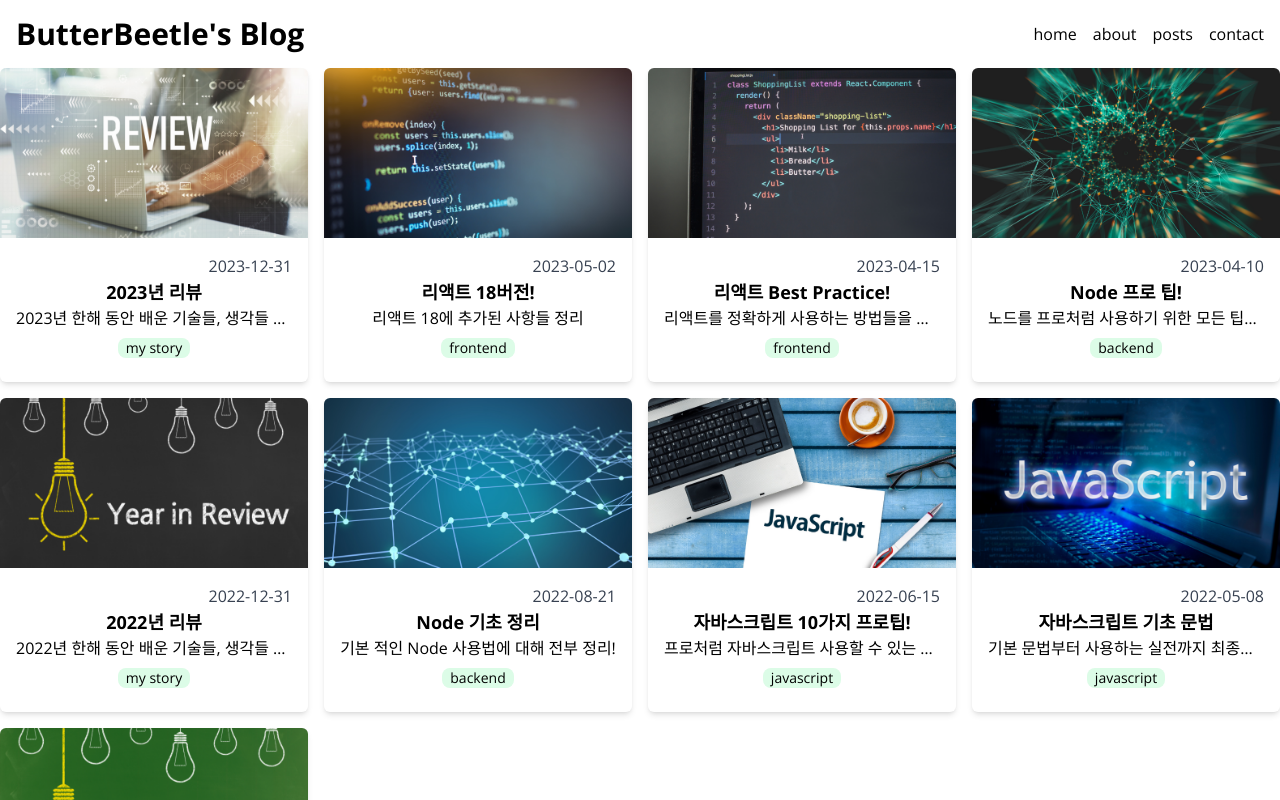
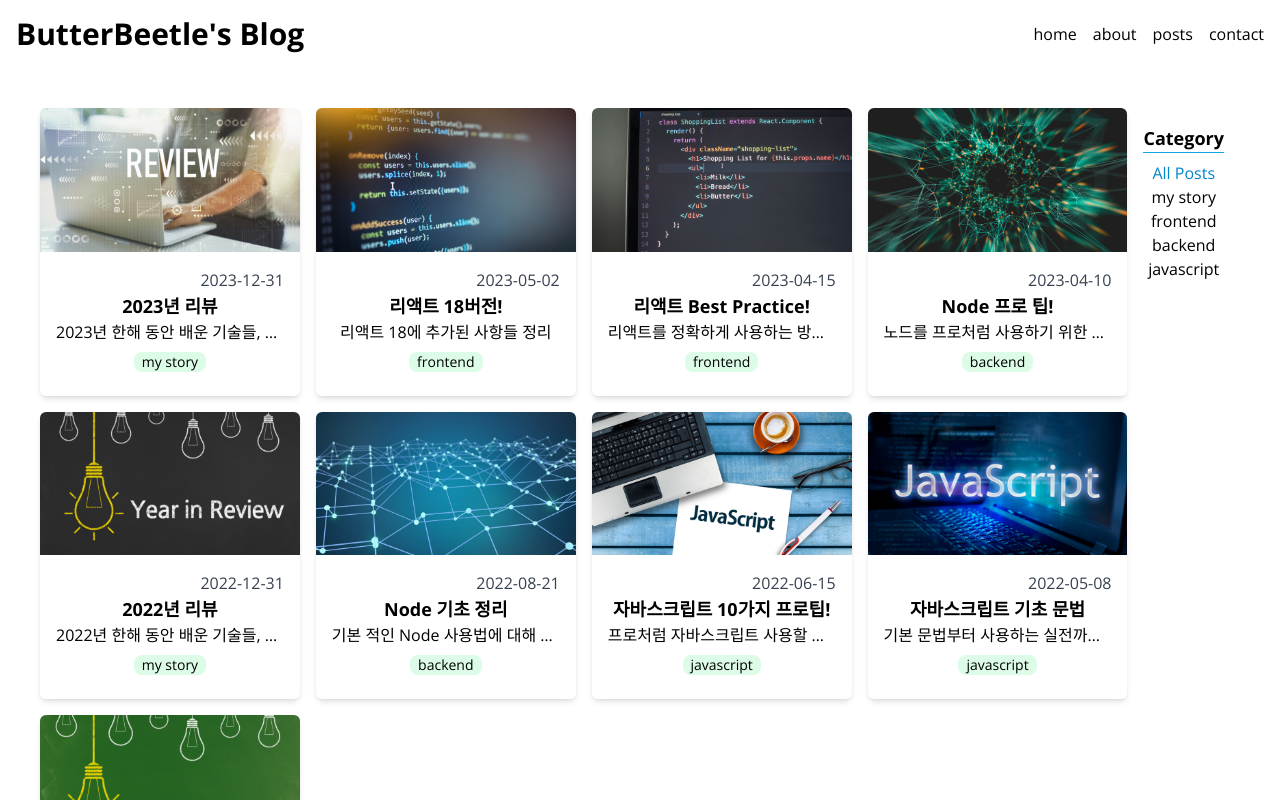
Before and after one commit to butterbeetle/blog, a Next.js app: page /posts in a window 1280 px wide. Shown: the top 800 px of the page. Built offline with nearby package versions, Linux system fonts and the light colour scheme.

Commit message:
Style : Posts 페이지 스타일링

```diff
--- a/src/components/Categories.tsx
+++ b/src/components/Categories.tsx
@@ -5,11 +5,19 @@
 };
 export default function Categories({ categories, selected, onClick }: Props) {
   return (
-    <section>
-      <h2>Category</h2>
+    <section className="text-center p-4">
+      <h2 className="text-lg font-bold border-b border-sky-500 mb-2">
+        Category
+      </h2>
       <ul>
         {categories.map((category) => (
-          <li key={category} onClick={() => onClick(category)}>
+          <li
+            className={`cursor-pointer hover:text-sky-300 ${
+              category === selected && `text-sky-600`
+            }`}
+            key={category}
+            onClick={() => onClick(category)}
+          >
             {category}
           </li>
         ))}
--- a/src/components/FilterablePost.tsx
+++ b/src/components/FilterablePost.tsx
@@ -17,7 +17,7 @@
       ? posts
       : posts.filter((post) => post.category === selected);
   return (
-    <section>
+    <section className="flex m-10">
       <PostsGrid posts={filtered} />
       <Categories
         categories={[ALL_POSTS, ...categoires]}
```
